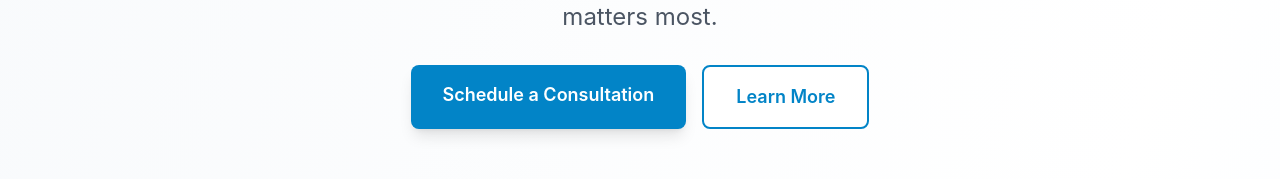
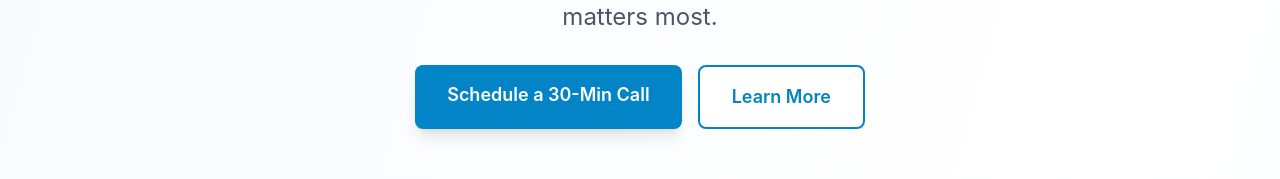
Before and after one commit to loocpooga/matai-tech-landing, a Next.js app: page / in a window 1280 px wide. Shown: the part 359-538 px from the top of the page. Built offline with nearby package versions, Linux system fonts and the light colour scheme.

Commit message:
Add Cal.com scheduling links throughout site

```diff
--- a/app/page.tsx
+++ b/app/page.tsx
@@ -71,10 +71,12 @@ export default function Home() {
           </p>
           <div className="flex flex-col sm:flex-row gap-4 justify-center">
             <a
-              href="#contact"
+              href="https://cal.com/luke-pauga-hlurq5/30min"
+              target="_blank"
+              rel="noopener noreferrer"
               className="bg-primary-600 text-white px-8 py-4 rounded-lg text-lg font-semibold hover:bg-primary-700 transition shadow-lg hover:shadow-xl"
             >
-              Schedule a Consultation
+              Schedule a 30-Min Call
             </a>
             <a
               href="#services"
@@ -347,9 +349,18 @@ export default function Home() {
             <h2 className="text-4xl md:text-5xl font-bold text-white mb-4">
               Ready to Transform Your Business?
             </h2>
-            <p className="text-xl text-primary-100">
+            <p className="text-xl text-primary-100 mb-6">
               Let's discuss how automation can save you time and money
             </p>
+            <a
+              href="https://cal.com/luke-pauga-hlurq5/30min"
+              target="_blank"
+              rel="noopener noreferrer"
+              className="inline-block bg-white text-primary-600 px-8 py-3 rounded-lg text-lg font-semibold hover:bg-gray-50 transition shadow-lg mb-6"
+            >
+              Schedule a 30-Minute Call
+            </a>
+            <p className="text-primary-100 text-lg">or send us a message below</p>
           </div>
 
           <div className="bg-white rounded-2xl shadow-2xl p-8 md:p-12">
@@ -471,7 +482,16 @@ export default function Home() {
                     luke@mataitech.co
                   </a>
                 </li>
-                <li>Available for consultations</li>
+                <li>
+                  <a
+                    href="https://cal.com/luke-pauga-hlurq5/30min"
+                    target="_blank"
+                    rel="noopener noreferrer"
+                    className="hover:text-white transition"
+                  >
+                    Schedule a call
+                  </a>
+                </li>
               </ul>
             </div>
           </div>
```
